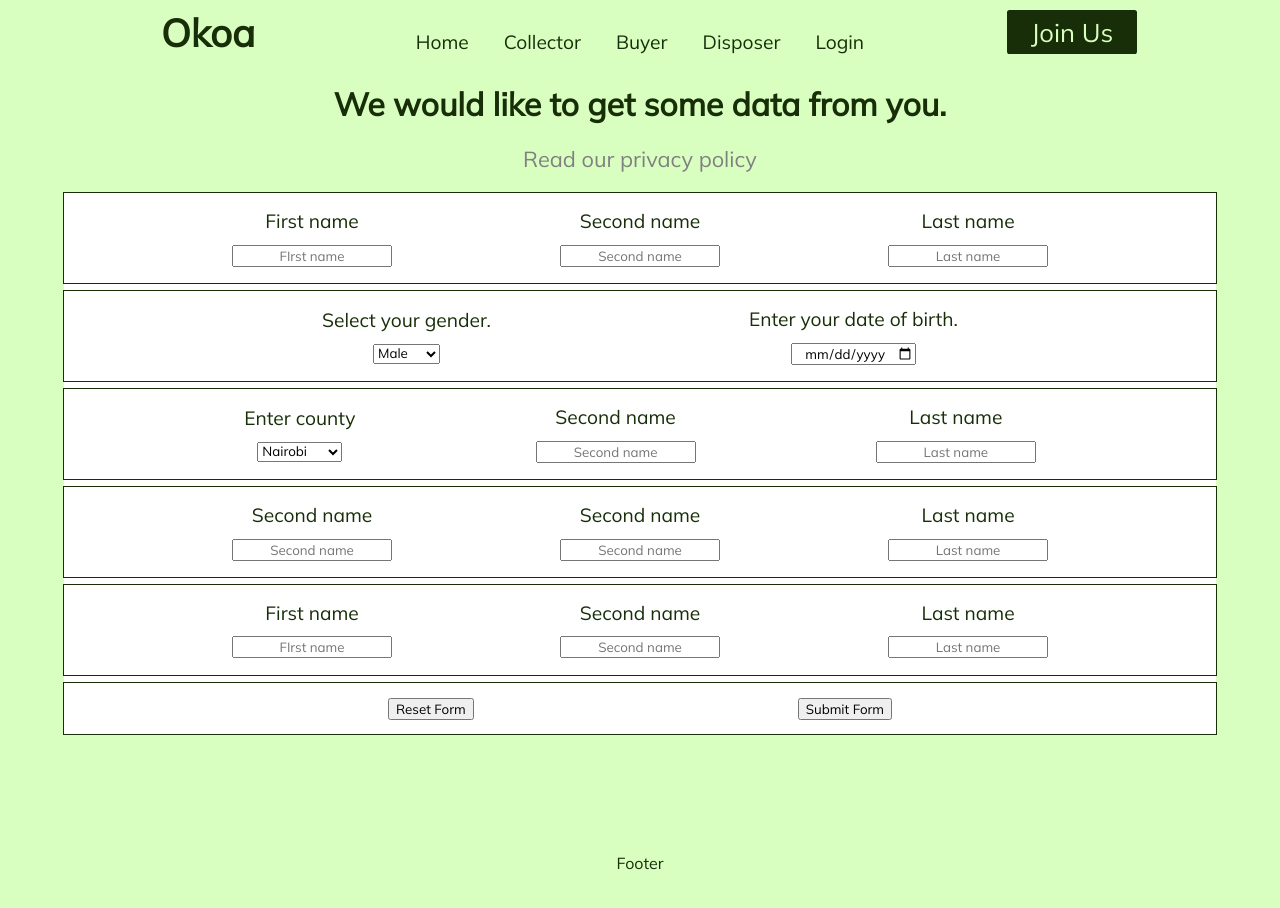
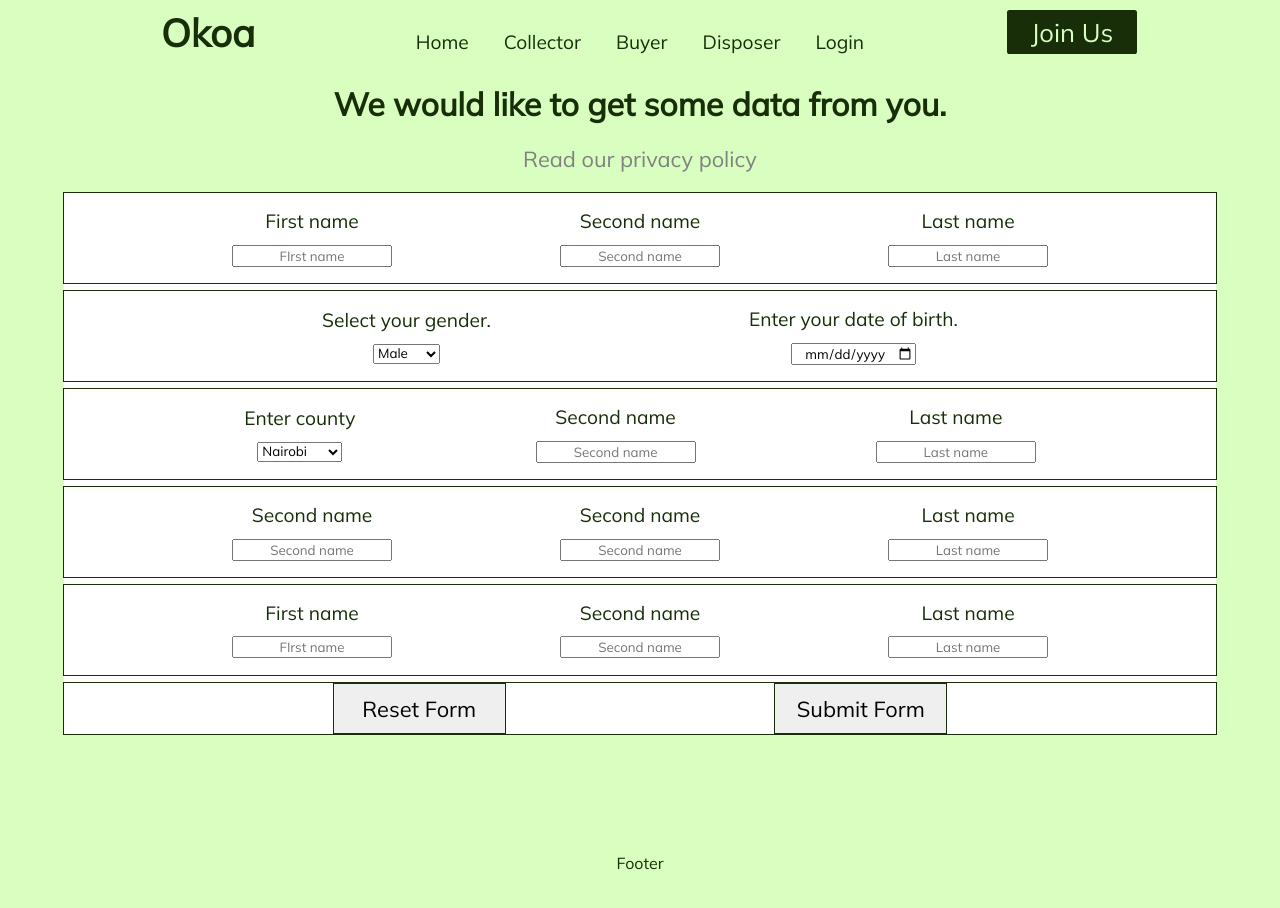
Before and after one commit to MokuaEnock/greenly, a React (Create React App) app: page /profile in a window 1280 px wide. Shown: the top 908 px of the page. Built offline with nearby package versions, Linux system fonts and the light colour scheme; no server answers.

Commit message:
add basic styling to bbuttons

```diff
--- a/src/pages/disposer/profile.css
+++ b/src/pages/disposer/profile.css
@@ -71,3 +71,10 @@ input {
   align-items: center;
   justify-content: space-evenly;
 }
+
+#form-buttons > * {
+  border: thin solid #172e08;
+  height: 100%;
+  font-size: 1.7vw;
+  width: 15%;
+}
```
